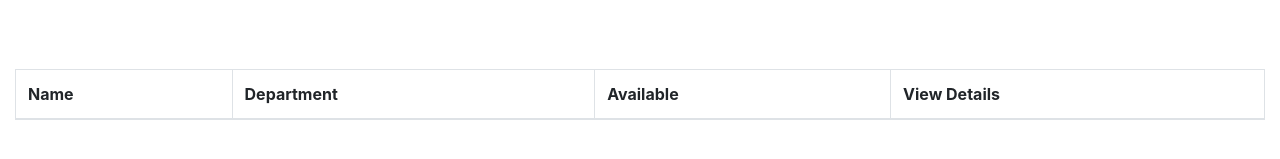
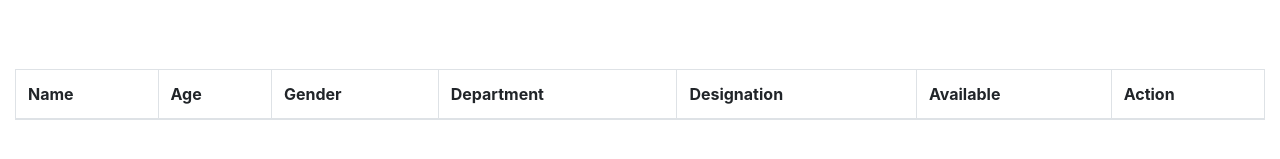
Before and after one commit to Villan-98/res-man, a React (Create React App) app: page / in a window 1280 px wide. Shown: the part 569-728 px from the top of the page. Built offline with nearby package versions, Linux system fonts and the light colour scheme.

Commit message:
Availability Chackbox working

```diff
--- a/src/components/Row.js
+++ b/src/components/Row.js
@@ -11,19 +11,30 @@ function Row({empDetail,editEmployee,deleteEmployeeFun})
 	  			'id':empDetail.id
 	  		})
 	  	}
+	  	function handleToggleAvailability(e)
+	  	{
+	  		console.log("toggle")
+	  		let temp=empDetail
+	  		temp.availability=empDetail.availability?false:true
+	  		editEmployee(temp)
+	  	}
 		return (
 
 
 				<tr>
 					<td>{empDetail.name}</td>
+					<td>{empDetail.age}</td>
+			        <td>{empDetail.gender}</td>
+
 					<td>{empDetail.department}</td>
+
+					<td>{empDetail.designation}</td>
 					<td>
 						<div className="custom-control custom-checkbox">
-							<input type="checkbox" defaultChecked={check} className="custom-control-input" id="customCheck2"/ >
-							<label className="custom-control-label" htmlFor="customCheck2"></label>
+							<input type="checkbox" defaultChecked={check} onChange={handleToggleAvailability} className="custom-control-input" id={empDetail.id}/ >
+							<label className="custom-control-label"  htmlFor={empDetail.id}></label>
 						</div>
 					</td>
-
 					<td>
 							<FormModal editEmployee={flag} empDetail={empDetail} editEmployeeFun={editEmployee}/>
 		                    <button type="button" onClick={handleDelete} className="btn btn-outline-danger btn-sm">
--- a/src/containers/EmployeeTable.js
+++ b/src/containers/EmployeeTable.js
@@ -1,5 +1,6 @@
 import React,{ Component } from 'react'
 import Row from '../components/Row'
+import {Table} from 'react-bootstrap'
 
 function EmployeeTable ({employees,editEmployee,deleteEmployeeFun}){
 
@@ -9,19 +10,22 @@ function EmployeeTable ({employees,editEmployee,deleteEmployeeFun}){
 		)
 		return (
 
-				<table className="table table-bordered">
+				<Table striped bordered hover>
 					<thead>
 						<tr>
 							<th>Name</th>
+							<th>Age</th>
+							<th>Gender</th>
 							<th>Department</th>
+							<th>Designation</th>
 							<th>Available</th>
-							<th>View Details</th>
+							<th>Action</th>
 						</tr>
 					</thead>
 					<tbody>
 						{rows}
 					</tbody>
-				</table>
+				</Table>
 
 		)
 
```
